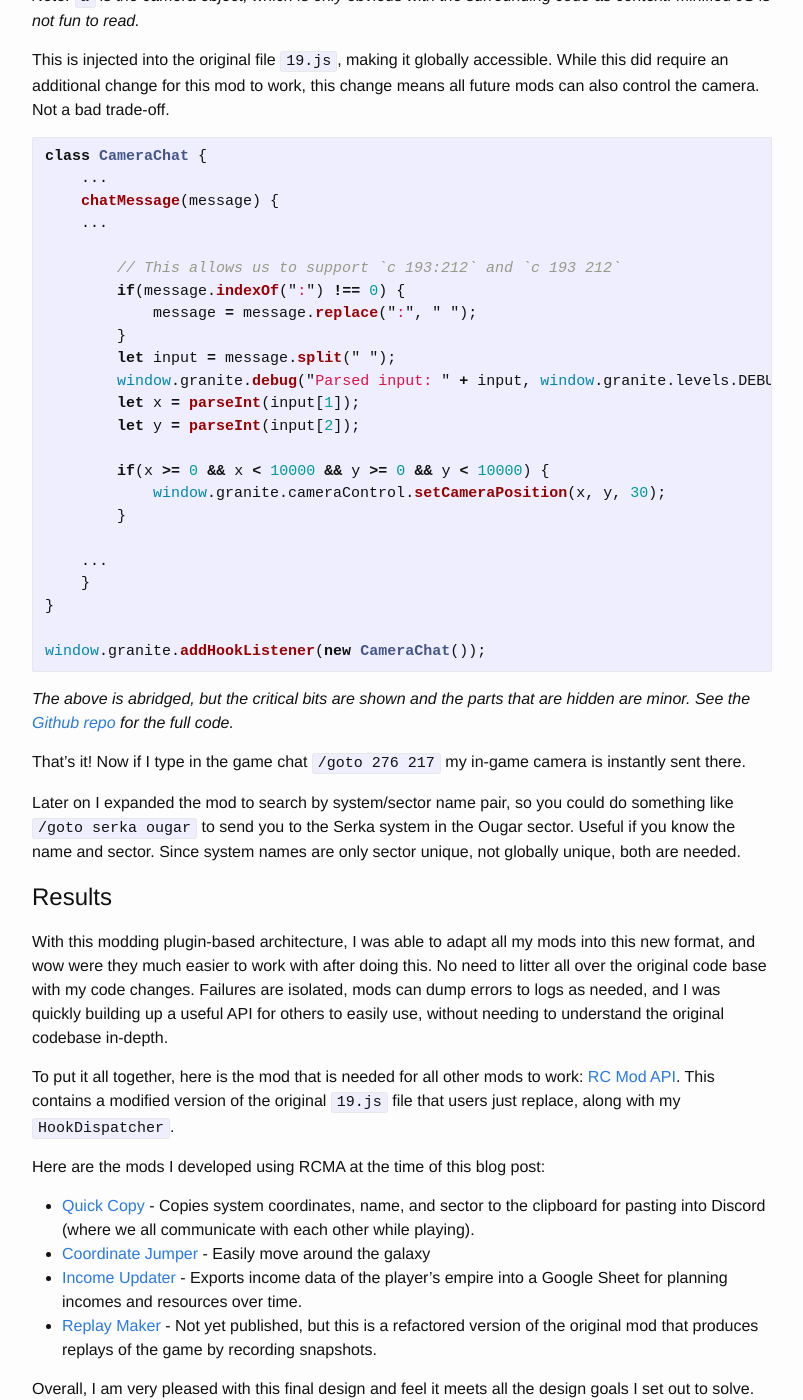
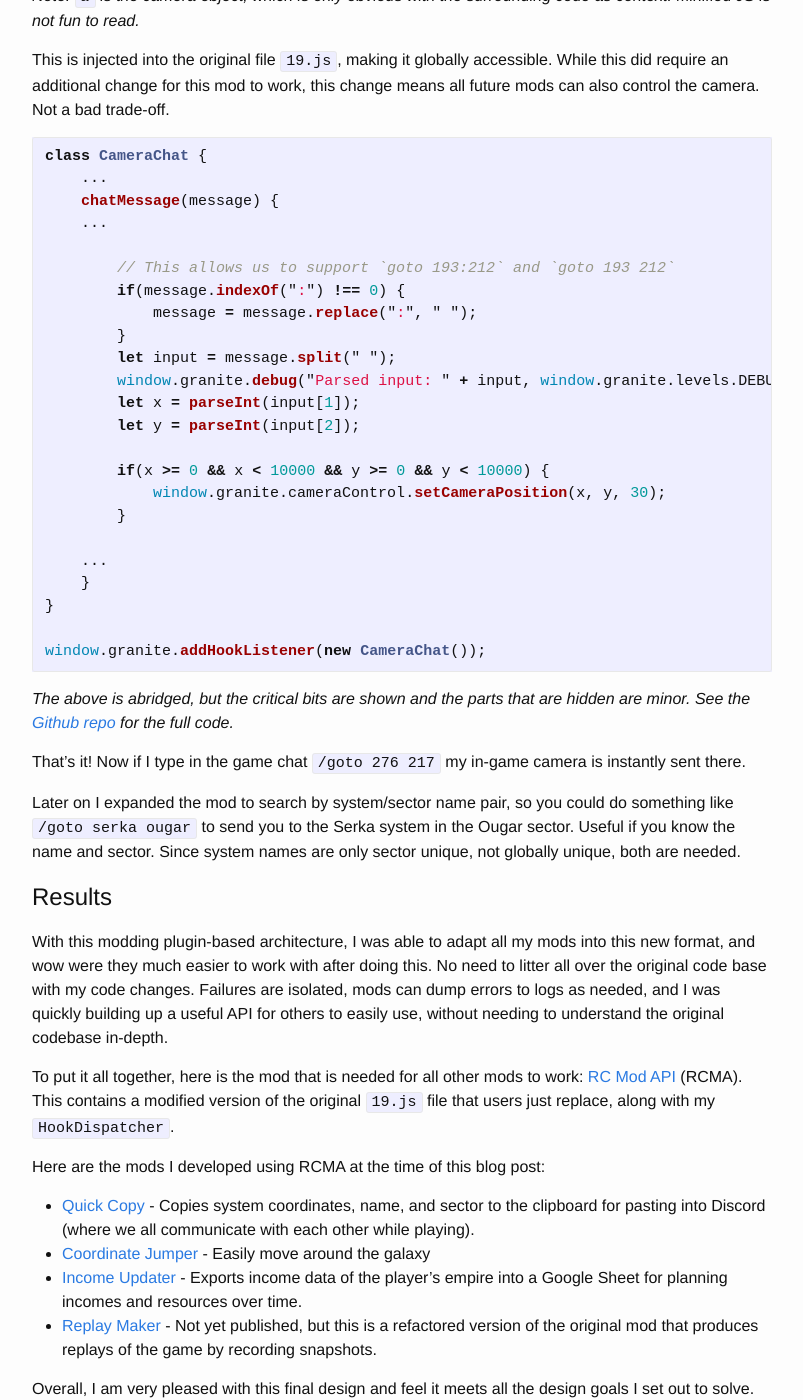
Before and after one commit to grnt426/grnt426.github.io, a Jekyll site: the page built from _posts/2022-07-02-modding-rising-constellation-2.markdown, in a window 1280 px wide and 1400 px high, scrolled down 2942 px. Shown: the whole window, without its empty margins (238-1041 px from the left). Built offline with Jekyll 4.4.1, drawn with Linux system fonts in a browser that asks for light colours; some of the changed text lies outside the part shown.

Commit message:
Minor fixes to rising constellation 2

```diff
--- a/_posts/2022-07-02-modding-rising-constellation-2.markdown
+++ b/_posts/2022-07-02-modding-rising-constellation-2.markdown
@@ -117,7 +117,7 @@ class CameraChat {
     chatMessage(message) {
     ...
 
-        // This allows us to support `c 193:212` and `c 193 212`
+        // This allows us to support `goto 193:212` and `goto 193 212`
         if(message.indexOf(":") !== 0) {
             message = message.replace(":", " ");
         }
@@ -147,7 +147,7 @@ Results
 =======
 With this modding plugin-based architecture, I was able to adapt all my mods into this new format, and wow were they much easier to work with after doing this. No need to litter all over the original code base with my code changes. Failures are isolated, mods can dump errors to logs as needed, and I was quickly building up a useful API for others to easily use, without needing to understand the original codebase in-depth.
 
-To put it all together, here is the mod that is needed for all other mods to work: [RC Mod API](https://github.com/grnt426/RC-Mod-API). This contains a modified version of the original `19.js` file that users just replace, along with my `HookDispatcher`.
+To put it all together, here is the mod that is needed for all other mods to work: [RC Mod API](https://github.com/grnt426/RC-Mod-API) (RCMA). This contains a modified version of the original `19.js` file that users just replace, along with my `HookDispatcher`.
 
 Here are the mods I developed using RCMA at the time of this blog post:
 
```
Also changed, not shown: other parts of _posts/2022-07-02-modding-rising-constellation-2.markdown (+1 -1 lines).
